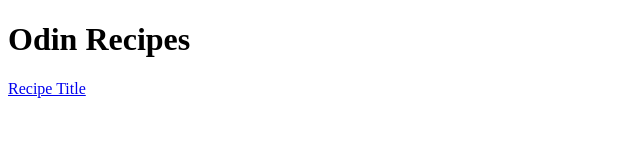
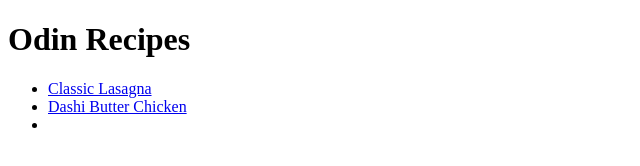
Before and after one commit to l3130/odin-recipes, a plain HTML site: page index.html in a window 1280 px wide. Shown: the whole page, without its empty margins (0-640 px from the left). Drawn offline with Linux system fonts and the light colour scheme.

Commit message:
Organize recipe links unordered list

```diff
--- a/index.html
+++ b/index.html
@@ -3,10 +3,14 @@
 <head>
     <meta charset="UTF-8">
     <meta name="viewport" content="width=device-width, initial-scale=1.0">
-    <title>Document</title>
+    <title>Odin Recipes</title>
 </head>
 <body>
     <h1>Odin Recipes</h1>
-    <a href="recipes/lasagna.html">Recipe Title</a>
+    <ul>
+        <li><a href="recipes/lasagna.html">Classic Lasagna</a></li>
+        <li><a href="recipes/Dashi Butter Chicken.html">Dashi Butter Chicken</a></li>
+        <li><a href="recipes/Chef John's Barbecue Chicken.html"></a></li>
+    </ul>
 </body>
 </html>
```
